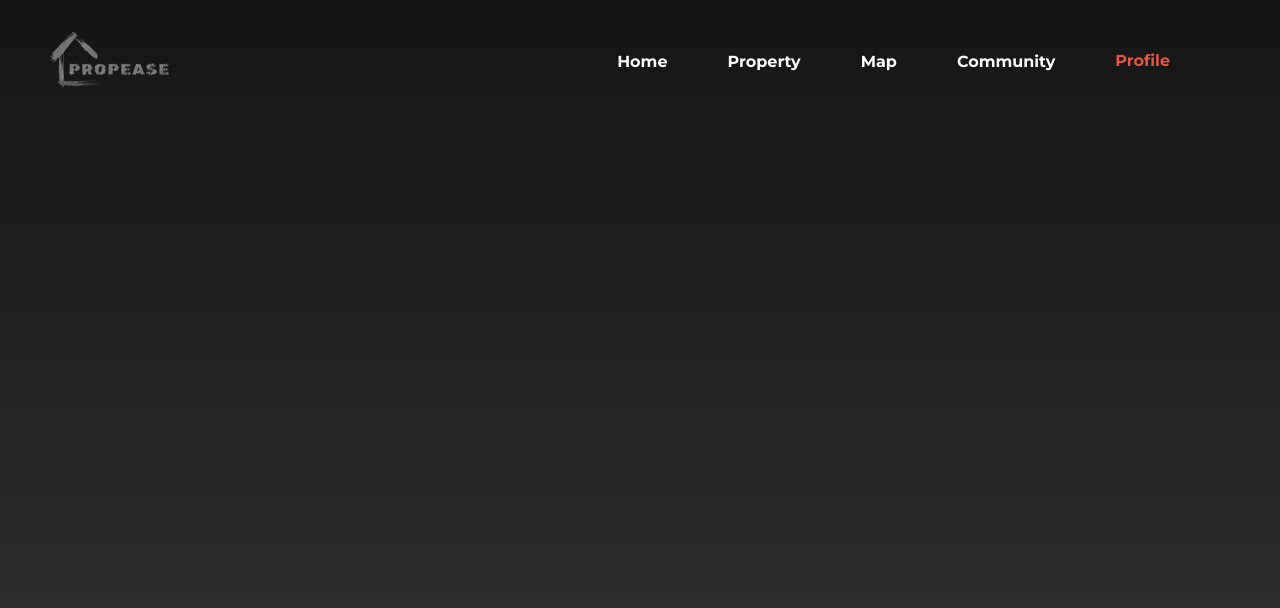
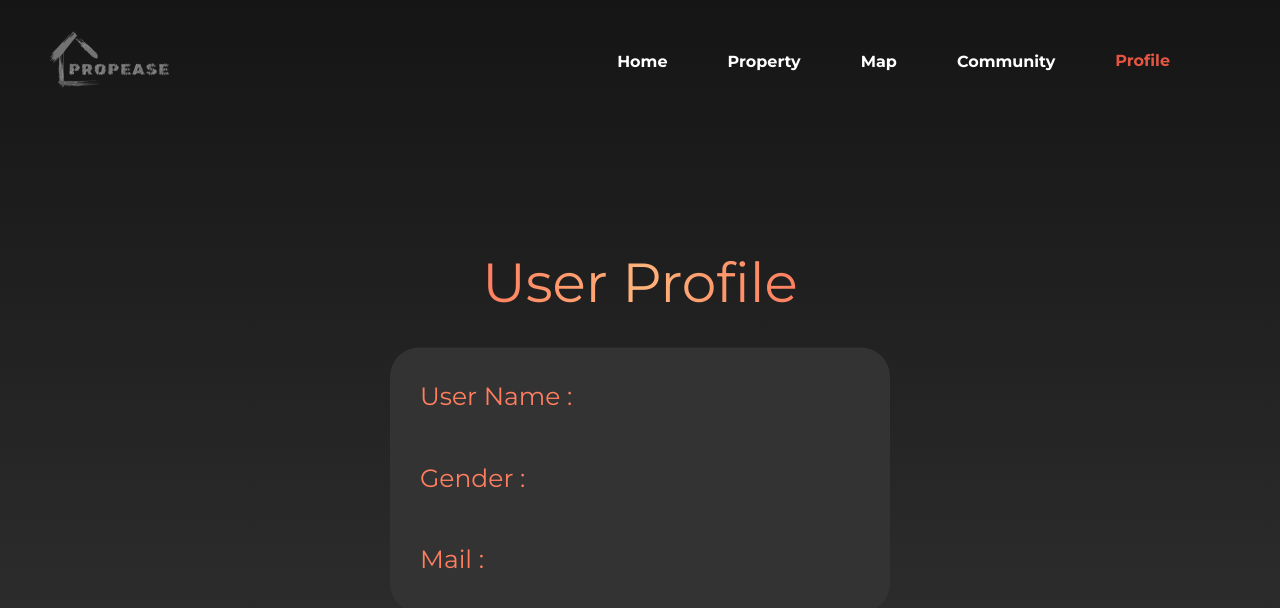
Before and after one commit to MidhunPalanisamy/Propease-Dynamic, a React (Create React App) app in the folder propease-FE/: page /profile in a window 1280 px wide. Shown: the top 608 px of the page. Built offline with nearby package versions, Linux system fonts and the light colour scheme.

Commit message:
Added profile page

```diff
--- a/propease-FE/src/Components/CSS/Home.css
+++ b/propease-FE/src/Components/CSS/Home.css
@@ -33,3 +33,13 @@
     width: 960px;
     z-index: 1;
 }
+.scroll{
+    position: absolute;
+    bottom: 0;
+    width: 100%;
+    background-color: #333333;
+    color: #ff7e5f;
+    padding: 10px 0;
+    font-size: 18px;
+    z-index: 2;
+}
--- a/propease-FE/src/Components/CSS/Profile.css
+++ b/propease-FE/src/Components/CSS/Profile.css
@@ -0,0 +1,32 @@
+.profile-tittle{
+    font-family: 'Montserrat', sans-serif;
+    font-weight: 400;
+    font-size: 55px;
+    text-align: center;
+    position: absolute;
+    top: 250px;
+    left: 50%;
+    transform: translateX(-50%);
+    background: linear-gradient(to right, #ff7e5f, #feb47b, #ff7e5f);
+    background-clip: text;
+    -webkit-background-clip: text;
+    -webkit-text-fill-color: transparent;
+}
+.profile-details{
+    background-color: #333333;
+    padding: 30px;
+    width: 500px;
+    height: 265px;
+    border-radius: 29px;
+    position: absolute;
+    top: 60%;
+    left: 50%;
+    transform: translate(-50%, -50%);
+}
+.prf-dt{
+    font-family: 'Montserrat', sans-serif;
+    font-weight: 400;
+    font-size: 25px;
+    color: #ff7e5f;
+    margin-bottom: 20px;
+}
--- a/propease-FE/src/Components/Home.js
+++ b/propease-FE/src/Components/Home.js
@@ -3,6 +3,7 @@ import Button from "./Button";
 import './CSS/Home.css';
 import homeImage from '../Assets/bg.png';
 import { Link } from "react-router-dom";
+import mail from "../Assets/mail.png";
 
 const Home = () => {
     return (
@@ -11,6 +12,10 @@ const Home = () => {
             <p className="home-txt2">The search is over. Find your dreams here</p>
             <Link to="/property" className="home-btn"><Button text="Go" /></Link>
             <img className="hmImg" src={homeImage} alt="Home"/>
+            <marquee className="scroll" behaviour="">Contact us at
+                <a href="mailto:2300033011@kluniversity.in"> <img style={{ width: '30px', height: '30px' }} src={mail} alt="mail" /></a>
+                 to live your dreams!
+            </marquee>
         </div>
     )
 }
--- a/propease-FE/src/Components/Profile.js
+++ b/propease-FE/src/Components/Profile.js
@@ -1,9 +1,20 @@
+import React from "react";
 import "./CSS/Profile.css";
 
 
 const Profile = () => {
     return (
         <div className="profile-container">
+            <h1 className="profile-tittle">User Profile</h1>
+            <div className="profile-details">
+                <p className="prf-dt">User Name :</p>
+                <br/>
+                <p className="prf-dt">Gender    :</p>
+                <br/>
+                <p className="prf-dt">Mail      :</p>
+            </div>
+
+
 
         </div>
     );
```
Also changed, not shown: propease-FE/src/Assets/mail.png (added).
